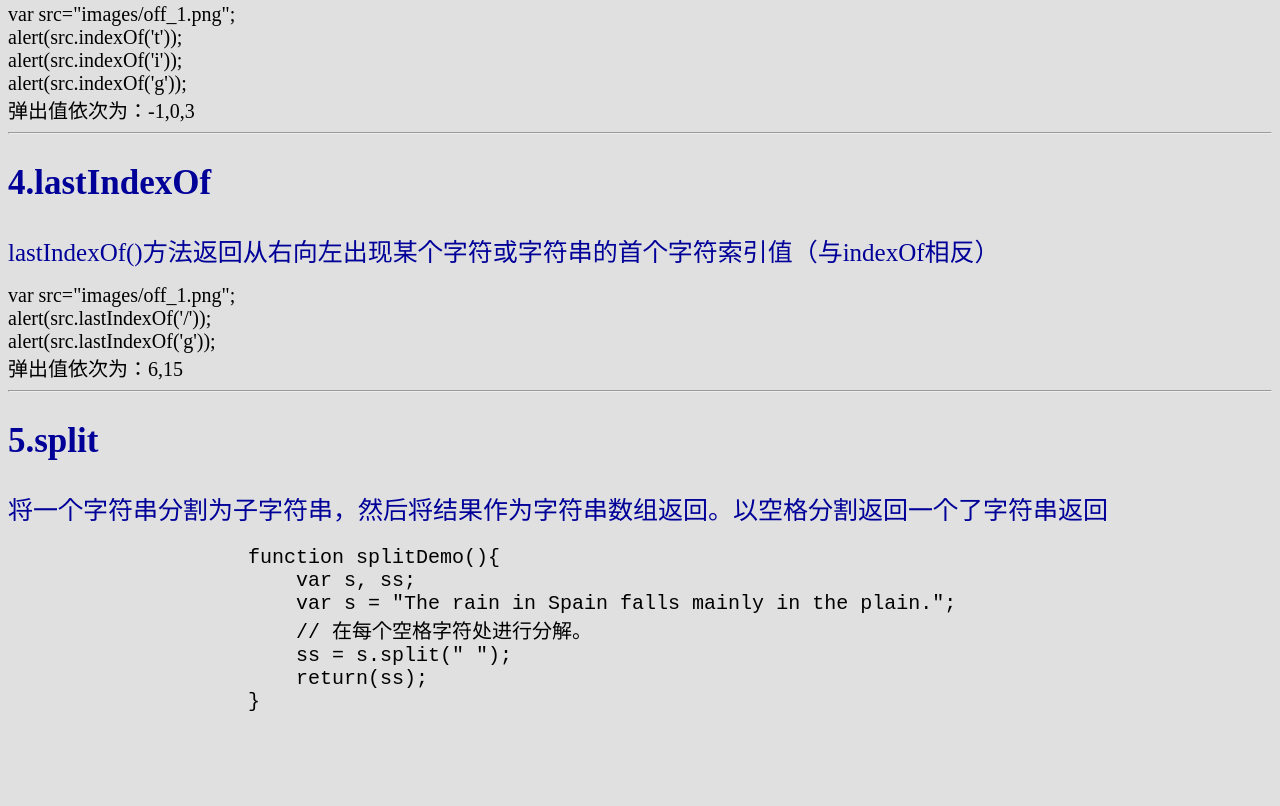
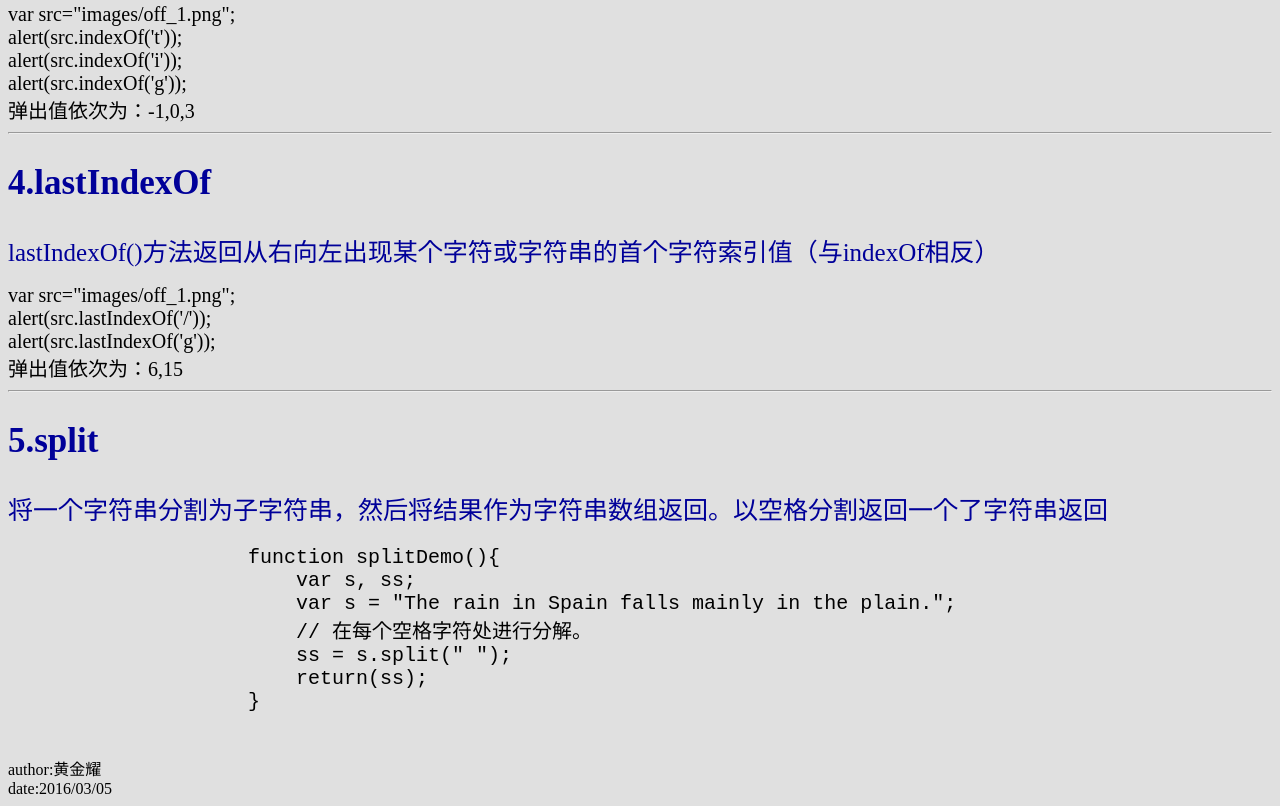
Before and after one commit to hjy19930810/hjy19930810.github.io, a plain HTML site: page stringSubset.html in a window 1280 px wide. Shown: the part 721-1527 px from the top of the page. Before the commit the page ends 1477 px from the top, so only its background shows below. Drawn offline with Linux system fonts and the light colour scheme.

Commit message:
Update stringSubset.html

```diff
--- a/stringSubset.html
+++ b/stringSubset.html
@@ -102,5 +102,10 @@
                 </li>
             </ul>
         </div>
+        <divstyle="font-size: 20px;color: indianred">
+
+         <section>author:黄金耀</section>
+         <section>date:2016/03/05</section>
+        </div>
 </body>
 </html>
```
